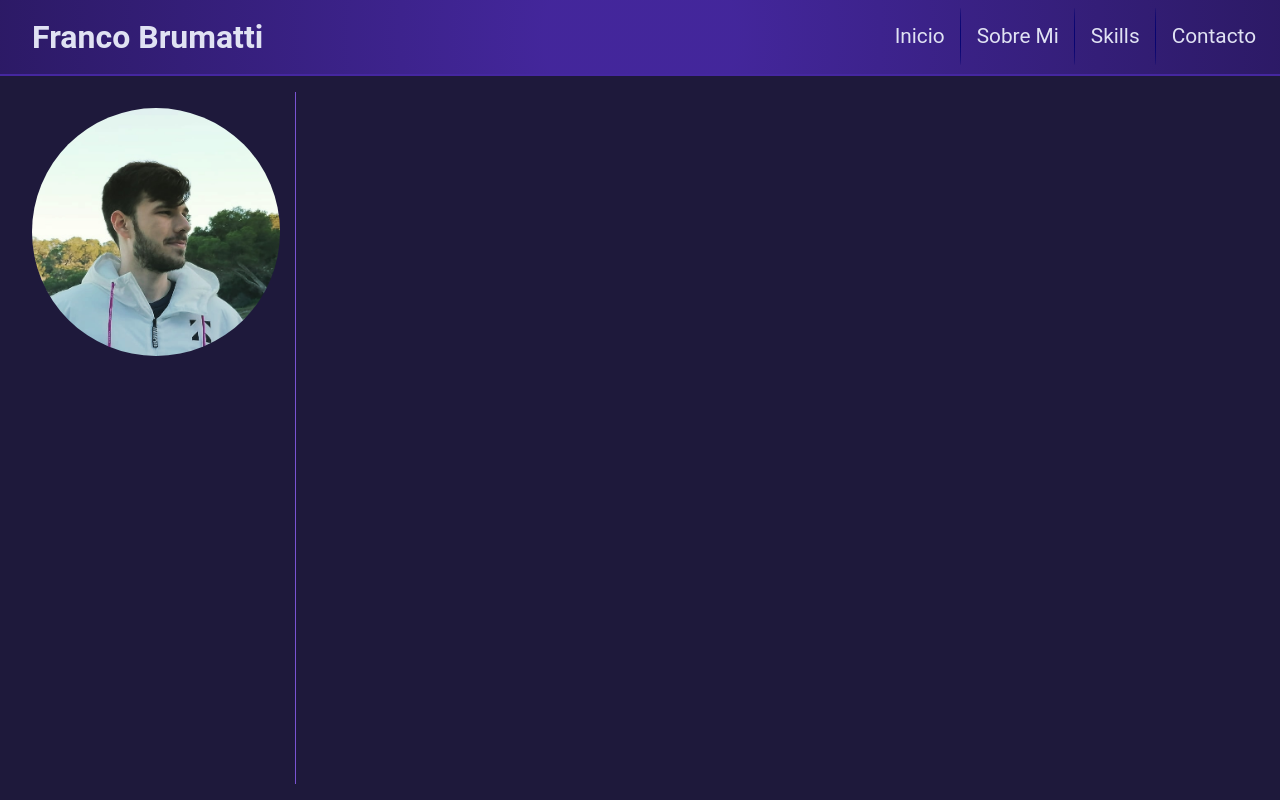
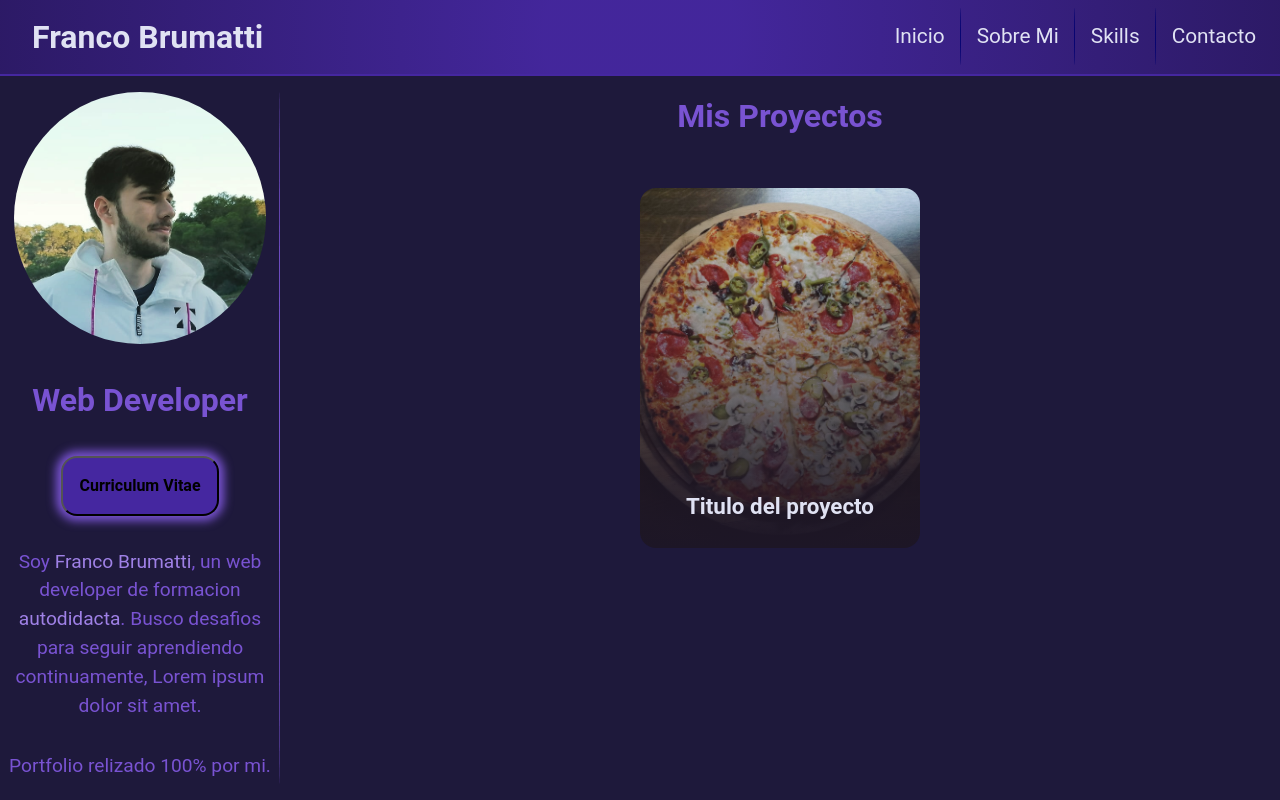
Before and after one commit to FrancoBrumatti/brumattiportfolio, a Next.js app: page / in a window 1280 px wide. Built offline with nearby package versions, Linux system fonts and the light colour scheme.

Commit message:
home projects seccion cards added

```diff
--- a/components/GlobalStyles.jsx
+++ b/components/GlobalStyles.jsx
@@ -7,7 +7,7 @@ export default createGlobalStyle`
         --darker: #80283e;
         --brighter: #7953d2;
         --background: #1e193b;
-        --appBackground: #FBEAFF;
+        --brighterSpan: #9f81e6;
         --navbar: rgba(0, 0, 112, 0.85);
         --navbarDarker: rgba(0, 0, 112, 0.92);
         --black: #000000;
--- a/components/Home/Index.jsx
+++ b/components/Home/Index.jsx
@@ -1,13 +1,41 @@
 import React from 'react';
 
-import { HomeLayout, HomeInfo } from './homeElements';
+import { motion } from 'framer-motion';
+
+import { HomeLayout, HomeInfo, HomeCVButton, HomeDescription, HomeProyectsDisplayLayout, HomeProyectsDisplay, HomeProyect } from './homeElements';
 
 const Home = () => {
     return (
         <HomeLayout>
             <HomeInfo>
                 <img src="/homeImg.jpg" alt="profile photo" />
+                <h1>Web Developer</h1>
+                <HomeCVButton>Curriculum Vitae</HomeCVButton>
+                <HomeDescription>Soy <span>Franco Brumatti</span>, un web developer de formacion <span>autodidacta</span>. Busco desafios para seguir aprendiendo continuamente, Lorem ipsum dolor sit amet.</HomeDescription>
+                <HomeDescription>Portfolio relizado 100% por mi.</HomeDescription>
             </HomeInfo>
+            <HomeProyectsDisplayLayout>
+                <h1>Mis Proyectos</h1>
+                <HomeProyectsDisplay>
+
+                    <motion.div
+                        initial={{
+                            scale: 1,
+                            borderRadius: '1rem',
+                        }}
+                        whileHover={{
+                            scale: 1.05,
+                            boxShadow: '0px 0px 30px -5px rgba(255,255,255,0.5)',
+                        }}
+                        transition= {{ duration: .8 }}
+                    >
+                        <HomeProyect>
+                            <h2>Titulo del proyecto</h2>
+                        </HomeProyect>
+                    </motion.div>
+
+                </HomeProyectsDisplay>
+            </HomeProyectsDisplayLayout>
         </HomeLayout>
     );
 }
--- a/components/Home/homeElements.jsx
+++ b/components/Home/homeElements.jsx
@@ -4,6 +4,44 @@ export const HomeLayout = styled.div`
     display: grid;
     grid-template-columns: 17.5rem auto;
     height: 100%;
+    padding: 1rem 0;
+`;
+
+export const HomeProyectsDisplayLayout = styled.div`
+    display: block;
+    overflow-y: auto;
+    padding: 0;
+
+    &::-webkit-scrollbar {
+        width: 5px;
+        height: 80%;
+    }
+
+    &::-webkit-scrollbar-thumb {
+        background-color: var(--brighter);
+        border-radius: 4px;
+    }
+
+    &::-webkit-scrollbar-track {
+        background-color: var(--primary);
+        border-radius: 4px;
+    }
+
+    h1 {
+        position: sticky;
+        top: 0;
+        margin-bottom: 3rem;
+        text-align: center;
+        background-color: var(--background);
+        color: var(--brighter);
+    }
+`;
+
+export const HomeProyectsDisplay = styled.div`
+    display: flex;
+    flex-wrap: wrap;
+    gap: 2rem;
+    justify-content: center;
 `;
 
 export const HomeInfo = styled.div`
@@ -11,10 +49,16 @@ export const HomeInfo = styled.div`
 
     display: flex;
     flex-direction: column;
+    align-items: center;
+    gap: 2rem;
 
     img {
-        margin: 1rem;
+        width: 90%;
         border-radius: 50%;
+    }
+
+    h1 {
+        color: var(--brighter);
     }
 
     &::after{
@@ -24,7 +68,64 @@ export const HomeInfo = styled.div`
         content: '';
         width: 1px;
         height: 100%;
+        border-radius: 50%;
         color: var(--brighter);
         background-color: var(--brighter);
     }
 `;
+
+export const HomeCVButton = styled.button`
+    border-radius: 1rem;
+    padding: 1rem;
+    font-weight: bolder;
+    color: var(--black);
+    background-color: var(--primary);
+
+    transition: all 0.4s;
+
+    box-shadow: 0px 0px 10px 5px var(--brighter);
+    -webkit-box-shadow: 0px 0px 10px 5px var(--brighter);
+    -moz-box-shadow: 0px 0px 10px 5px var(--brighter);
+
+    &:hover {
+        cursor: pointer;
+
+        background-color: var(--brighter);
+        box-shadow: 0px 0px 20px 5px var(--brighter);
+        -webkit-box-shadow: 0px 0px 20px 5px var(--brighter);
+        -moz-box-shadow: 0px 0px 20px 5px var(--brighter);
+    }
+`;
+
+export const HomeDescription = styled.p`
+    color: var(--brighter);
+    font-size: 1.2rem;
+    text-align: center;
+
+    span {
+        color: var(--brighterSpan);
+    }
+`;
+
+export const HomeProyect = styled.div`
+    display: flex;
+    justify-content: center;
+    align-items: flex-end;
+    width: 17.5rem;
+    height: 22.5rem;
+    border-radius: 1rem;
+    background-image: linear-gradient(0deg, rgba(29,22,38,1) 0%, rgba(0,0,0,0) 100%), url('/fotoproyecto.jpg');
+    background-size: cover;
+    background-repeat: no-repeat;
+    background-position: center;
+
+    h2 {
+        color: var(--white);
+        padding: 1.5rem;
+        font-size: 1.4rem;
+    }
+
+    &:hover {
+        cursor: pointer;
+    }
+`;
--- a/components/Layout/layoutElements.jsx
+++ b/components/Layout/layoutElements.jsx
@@ -25,7 +25,6 @@ export const LayoutNavbarContainer = styled.div`
 
 export const LayoutContentContainer = styled.div`
     height: 100%;
-    padding: 1rem;
     overflow: auto;
     scroll-behavior: auto;
 
```
Also changed, not shown: public/fotoproyecto.jpg (added).
